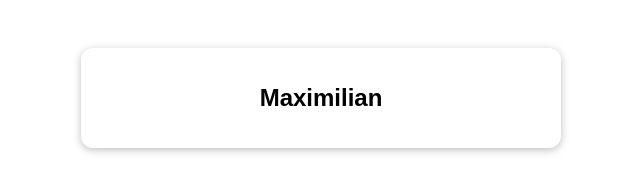
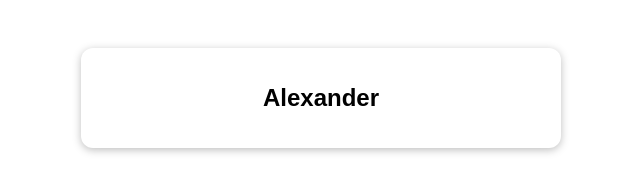
Before and after one commit to AlexL70/vue-the-complete-guide, a Vue app in the folder l285-composition-api/: page / in a window 1280 px wide. Shown: the top 174 px of the page, without its empty margins (319-959 px from the left). Built offline with nearby package versions, Linux system fonts and the light colour scheme.

Commit message:
285. Replacing "data" with "refs"

```diff
--- a/l285-composition-api/src/App.vue
+++ b/l285-composition-api/src/App.vue
@@ -4,14 +4,12 @@
   </section>
 </template>
 
-<script lang="ts">
-export default {
-  data() {
-    return {
-      userName: 'Maximilian',
-    };
-  },
-};
+<script setup lang="ts">
+import { ref } from 'vue';
+const userName = ref<string>("Maximilian");
+setTimeout(() => {
+  userName.value = "Alexander";
+}, 2000)
 </script>
 
 <style>
```
